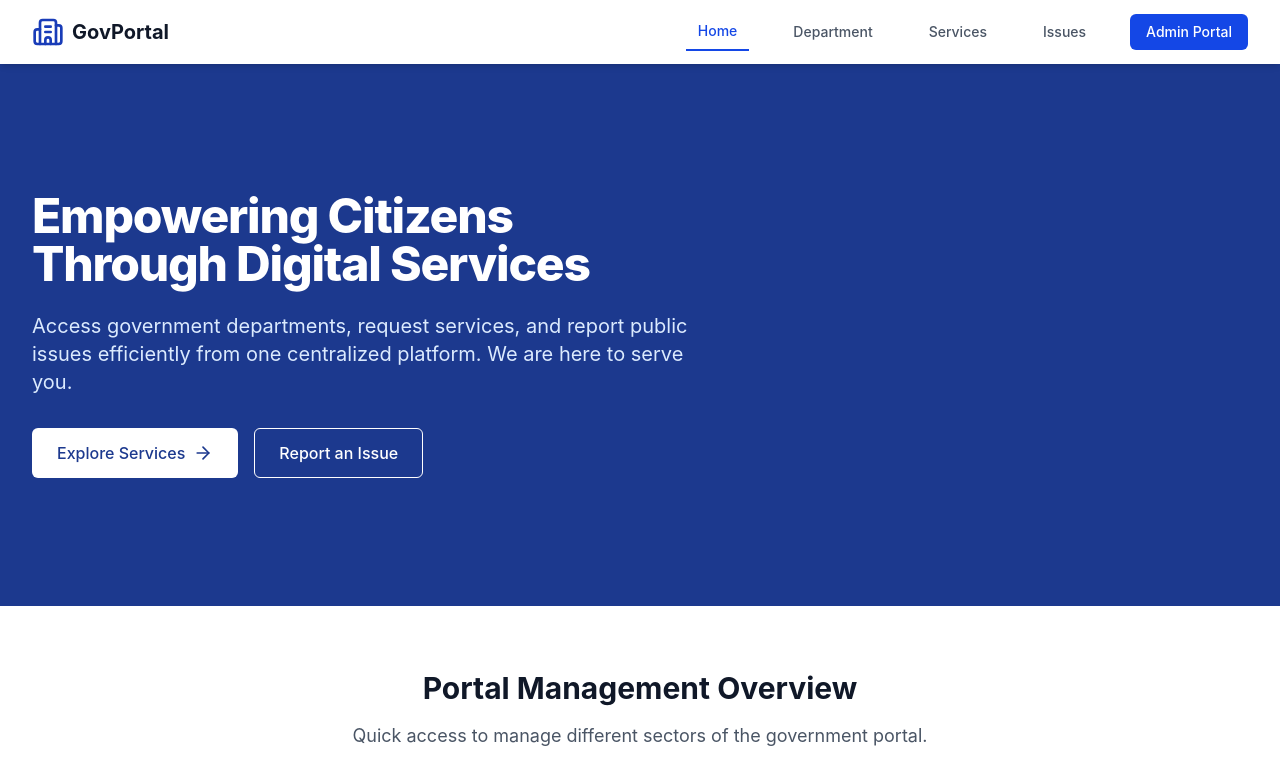
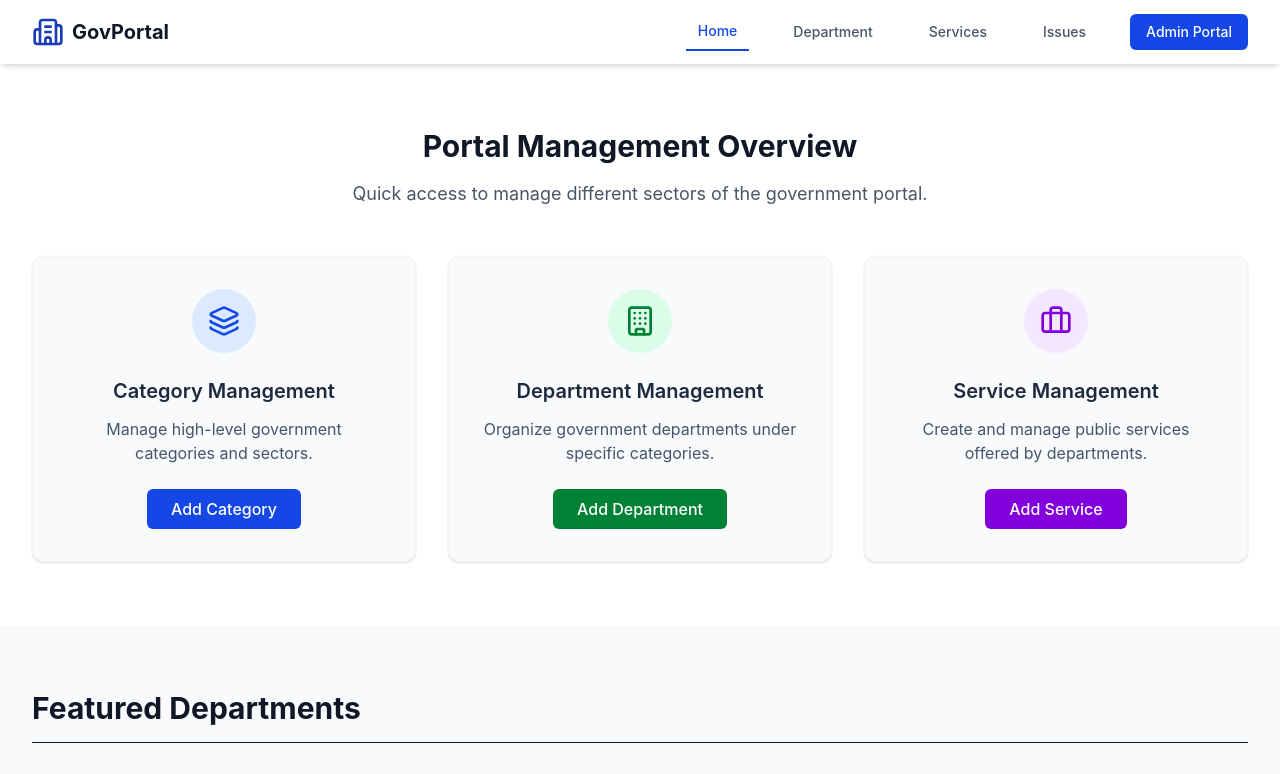
Before and after one commit to 5uba/GovernmentPortal, a React (Vite) app: page / in a window 1280 px wide. Shown: the top 774 px of the page. Built offline with nearby package versions, Linux system fonts and the light colour scheme.

Commit message:
Remove HeroBanner completely

```diff
--- a/src/pages/Home.jsx
+++ b/src/pages/Home.jsx
@@ -1,6 +1,5 @@
 import Navbar from '../components/Navbar';
 import Footer from '../components/Footer';
-import HeroBanner from '../components/HeroBanner';
 import { Link } from 'react-router-dom';
 import { Layers, Building, Briefcase } from 'lucide-react';
 import { useState, useEffect } from 'react';
@@ -18,7 +17,6 @@ const Home = () => {
   return (
     <div className="min-h-screen flex flex-col bg-slate-50">
       <Navbar />
-      <HeroBanner />
 
       <main className="flex-grow">
         {/* Management Section */}
```
